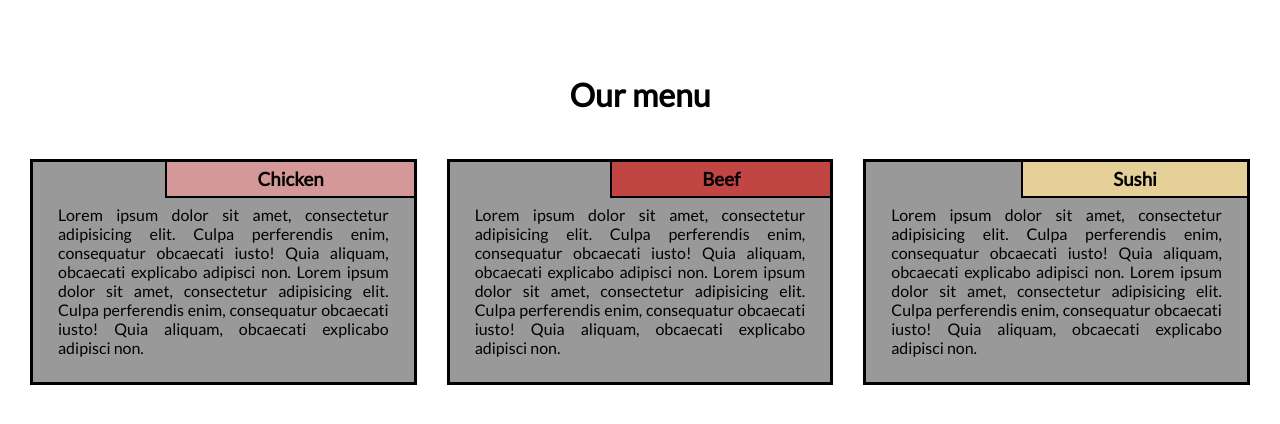
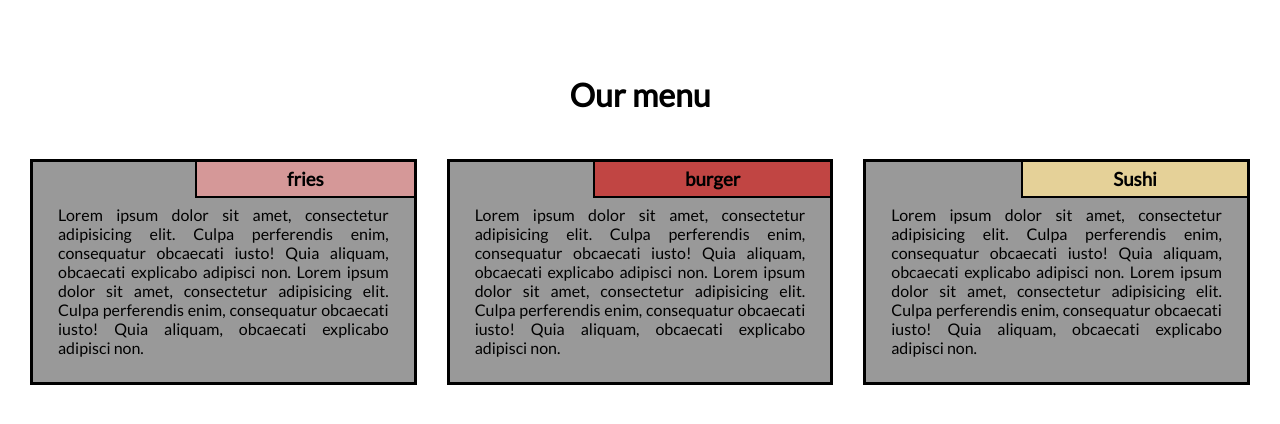
Before and after one commit to vsbrall143/coursera, a plain HTML site: page assignment2/index.html in a window 1280 px wide. Drawn offline with Linux system fonts and the light colour scheme.

Commit message:
Update index.html

```diff
--- a/assignment2/index.html
+++ b/assignment2/index.html
@@ -15,7 +15,7 @@
       <div class="col-lg-4">
         <div class="item">
           <div class="item-title" id="title-one">
-            <h3>Chicken</h3>
+            <h3>fries</h3>
           </div>
           <p>
             Lorem ipsum dolor sit amet, consectetur adipisicing elit. Culpa perferendis enim, consequatur obcaecati iusto! Quia aliquam, obcaecati explicabo adipisci non. Lorem ipsum dolor sit amet, consectetur adipisicing elit. Culpa perferendis enim, consequatur obcaecati iusto! Quia aliquam, obcaecati explicabo adipisci non.
@@ -25,7 +25,7 @@
       <div class="col-lg-4">
         <div class="item">
          <div class="item-title" id="title-two">
-          <h3>Beef</h3>
+          <h3>burger</h3>
         </div>
         <p>
           Lorem ipsum dolor sit amet, consectetur adipisicing elit. Culpa perferendis enim, consequatur obcaecati iusto! Quia aliquam, obcaecati explicabo adipisci non. Lorem ipsum dolor sit amet, consectetur adipisicing elit. Culpa perferendis enim, consequatur obcaecati iusto! Quia aliquam, obcaecati explicabo adipisci non.
```
